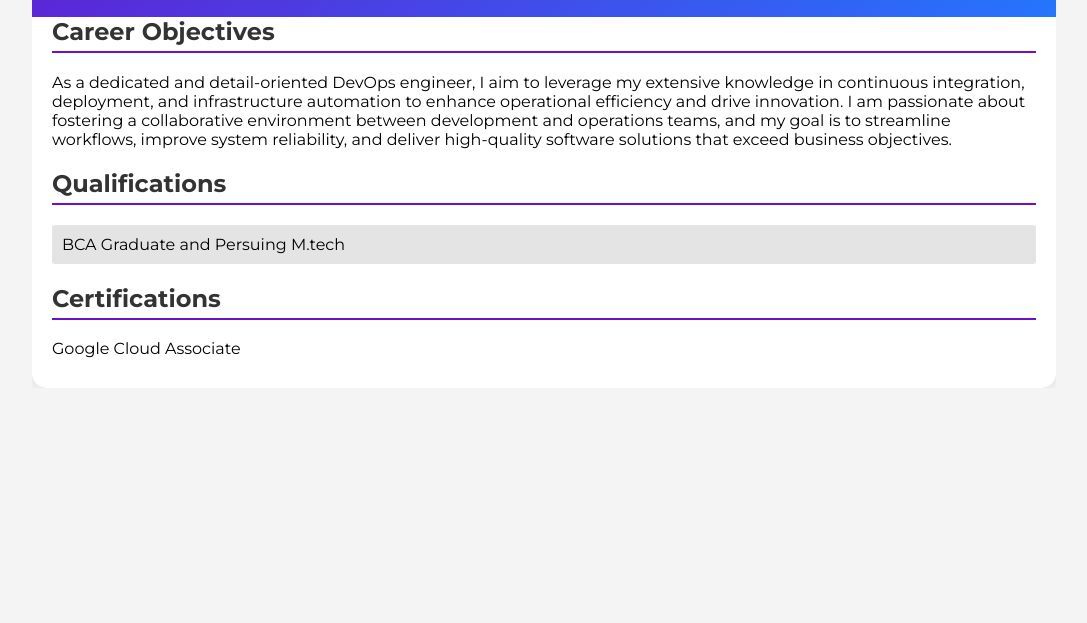
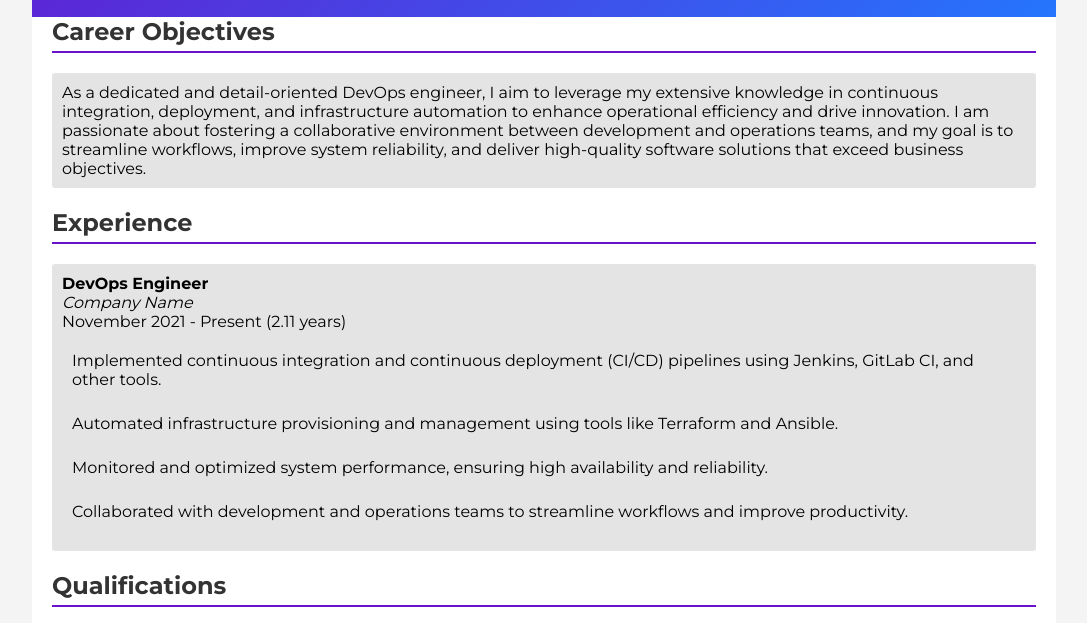
Before and after one commit to PriyanshuVerma5298/WebtechonologyAssignmetn3, a plain HTML site: page index.html in a window 1280 px wide. Shown: the part 295-918 px from the top of the page, without its empty margins (96-1183 px from the left). Before the commit the page ends 800 px from the top, so only its background shows below. Drawn offline with Linux system fonts and the light colour scheme.

Commit message:
index.html

```diff
--- a/index.html
+++ b/index.html
@@ -15,7 +15,23 @@
         </div>
         <div class="content">
             <h2>Career Objectives</h2>
-            <p>As a dedicated and detail-oriented DevOps engineer, I aim to leverage my extensive knowledge in continuous integration, deployment, and infrastructure automation to enhance operational efficiency and drive innovation. I am passionate about fostering a collaborative environment between development and operations teams, and my goal is to streamline workflows, improve system reliability, and deliver high-quality software solutions that exceed business objectives.</p>
+            <ul>
+                <li>As a dedicated and detail-oriented DevOps engineer, I aim to leverage my extensive knowledge in continuous integration, deployment, and infrastructure automation to enhance operational efficiency and drive innovation. I am passionate about fostering a collaborative environment between development and operations teams, and my goal is to streamline workflows, improve system reliability, and deliver high-quality software solutions that exceed business objectives.</li>
+            </ul>
+
+            <h2>Experience</h2>
+            <ul>
+                <li><strong>DevOps Engineer</strong> <br>
+                    <em>Company Name</em> <br>
+                    <span>November 2021 - Present (2.11 years)</span>
+                    <ul>
+                        <li>Implemented continuous integration and continuous deployment (CI/CD) pipelines using Jenkins, GitLab CI, and other tools.</li>
+                        <li>Automated infrastructure provisioning and management using tools like Terraform and Ansible.</li>
+                        <li>Monitored and optimized system performance, ensuring high availability and reliability.</li>
+                        <li>Collaborated with development and operations teams to streamline workflows and improve productivity.</li>
+                    </ul>
+                </li>
+            </ul>
 
             <h2>Qualifications</h2>
             <ul>
@@ -23,7 +39,10 @@
             </ul>
 
             <h2>Certifications</h2>
-            <p>Google Cloud Associate</p>
+            <ul>
+                <li>Google Cloud Associate</li>
+            </ul>
+
         </div>
     </div>
 </body>
```
